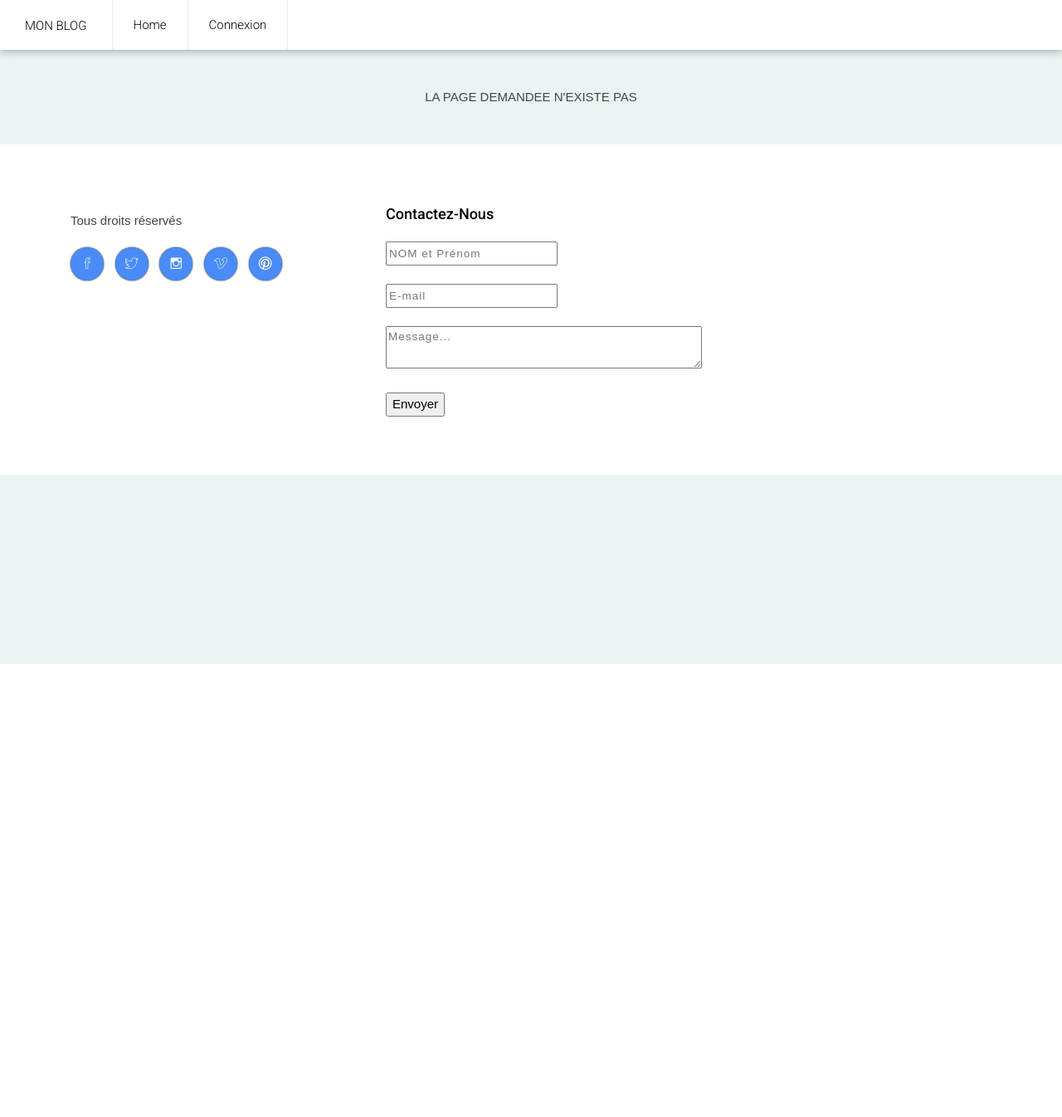
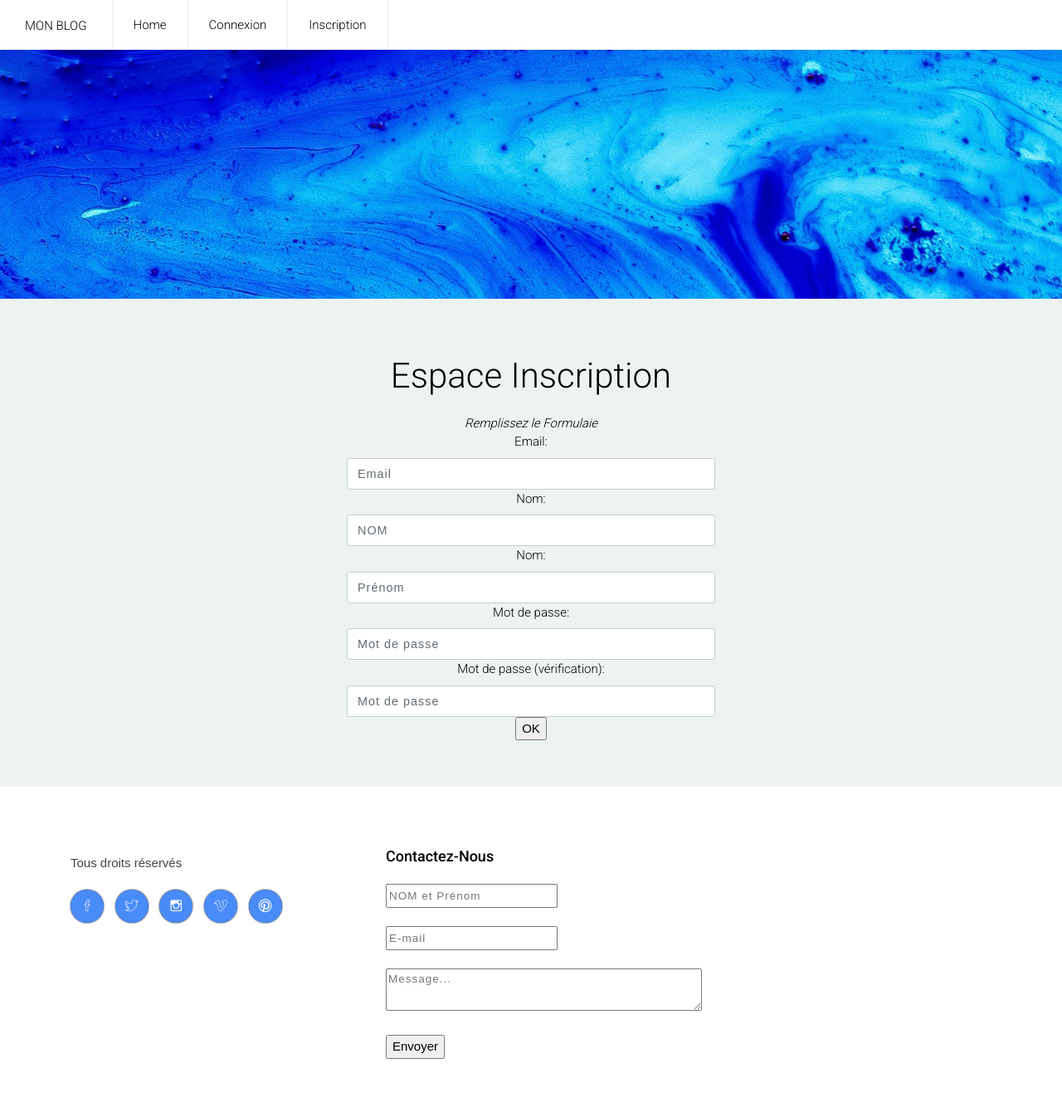
Before and after one commit to ElGam/blog_mvc, a PHP site: page /Inscription in a window 1280 px wide. Shown: the whole page at 83% size. Before the commit the page ends 800 px from the top, so only its background shows below. Run offline with PHP 8.4, Linux system fonts and the light colour scheme; some web fonts are replaced.

Commit message:
Ajout espace inscription

```diff
--- /dev/null
+++ b/controllers/ControllerInscription.php
@@ -0,0 +1,91 @@
+<?php
+require_once 'views/View.php';
+/**
+     *
+     */
+class ControllerInscription
+{
+    private $_inscriptionManager;
+    private $_view;
+    private $_nom;
+    private $_prenom;
+    private $_email;
+    private $_password;
+
+    public function __construct()
+    {
+        if (isset($url) && count($url) > 1) {
+            throw new \Exception("Page introuvable", 1);
+
+        }
+        else {
+
+
+            //FORMULAIRE DE CONTACT
+            if(isset($_POST['form_button']))
+            {
+                //VERIFICATION DU CHAMP EMAIL
+                if(isset($_POST['email']) && filter_var($_POST['email'], FILTER_VALIDATE_EMAIL))
+                {
+                    $this->_email = htmlspecialchars($_POST['email']);
+
+                    //VERIFICATION DU CHAMP NOM
+                    if(isset($_POST['nom']) && strlen($_POST['nom']) > 2)
+                    {
+                        $this->_nom = htmlspecialchars($_POST['nom']);
+
+                        //VERIFICATION DU CHAMP PRENOM
+                        if(isset($_POST['prenom']) && strlen($_POST['prenom']) > 2)
+                        {
+                            $this->_prenom = $_POST['prenom'];
+
+                            //VERIFICATION DU CHAMP: MOT DE PASSE
+                            if(isset($_POST['password']) && strlen($_POST['password']) > 6 && $_POST['password'] == $_POST['password_verif'])
+                            {
+                                $this->_password = htmlspecialchars($_POST['password']);
+
+                                //INSCRIPTION EN BASE DE DONNEES
+                                $this->_inscriptionManager = new InscriptionManager;
+                                $this->_inscriptionManager->inscription($this->_email, $this->_nom, $this->_prenom, $this->_password);
+                                $return_msg = "Votre inscription a été validée !";
+                                $form = 0;
+                            }
+                            else
+                            {
+                                $return_msg = "Le champ mot de passe n'est pas renseigné/valide !";
+                                $form = 1;
+                            }
+                        }
+                        else
+                        {
+                            $return_msg = "Le champ Prénom n'est pas renseigné/valide !";
+                            $form = 1;
+                        }
+                    }
+                    else
+                    {
+                        $return_msg ="Le champ Nom n'est pas renseigné/valide !";
+                        $form = 1;
+                    }
+                }
+                else
+                {
+                    $return_msg = "Le champ email n'est pas renseigné/valide !";
+                    $form = 1;
+                }
+            }
+            else
+            {
+                $return_msg ="<i>Remplissez le Formulaie</i>";
+                $form = 1;
+
+            }
+            //GENERATION DE LA VUE
+            $this->_view = new View('Inscription');
+            $this->_view->generate(array('return_msg' => $return_msg, 'form' => $form));
+
+        }
+    }
+}
+
+?>
--- a/views/template.php
+++ b/views/template.php
@@ -46,6 +46,7 @@
                 {
                 ?>
                 <li><a href="Connexion">Connexion</a></li>
+                <li><a href="Inscription">Inscription</a></li>
                 <?php
                 }
                 ?>
--- a/views/viewAccueil.php
+++ b/views/viewAccueil.php
@@ -1,6 +1,6 @@
 	<div class="slider" style="color:white"><br>
         <center>
-            <img id="imgProfile" src="about.jpg" style="width:15%; border-radius: 8px;"><br>
+            <img id="imgProfile" src="about.jpg" style="width:13%; border-radius: 8px;"><br>
             <i><?= $accueilInfos[0]->title(); ?>, <?= $accueilInfos[0]->nom_prenom(); ?></i><br>
             <h6><a href="CV_Delos.pdf">Mon CV Téléchargeable</a></h6>
         </center>
--- /dev/null
+++ b/views/viewInscription.php
@@ -0,0 +1,44 @@
+<div class="slider"></div><!-- slider -->
+
+<section class="blog-area section">
+    <div class="container">
+        <center>
+            <h2>Espace Inscription</h2>
+            <div class="form-group">
+                <form method="post" action="Inscription">
+                    <?php
+
+                    //AFFICHAGE DU MESSAGE
+                    echo "<br>".$return_msg. "<br>";
+
+                    //AFFICHAGE DU FORMULAIRE SI L'INSCRIPTION N'A PAS ETE ENCORE EFFECTUEE
+                    if($form != "0")
+                    {
+                    ?>
+
+                    <label for="email">Email:</label>
+                    <input type="email" class="form-control" placeholder="Email" name="email" style="width:40%">
+
+                    <label for="email">Nom:</label>
+                    <input type="text" class="form-control" placeholder="NOM" name="nom" style="width:40%">
+
+                    <label for="email">Nom:</label>
+                    <input type="text" class="form-control" placeholder="Prénom" name="prenom" style="width:40%">
+
+                    <label for="password">Mot de passe:</label>
+                    <input type="password" class="form-control" placeholder="Mot de passe" name="password" style="width:40%">
+
+                    <label for="password">Mot de passe (vérification):</label>
+                    <input type="password" class="form-control" placeholder="Mot de passe" name="password_verif" style="width:40%">
+
+                    <input type="submit" name="form_button" value="OK">
+                </form>
+                <?php
+                    }
+                ?>
+
+                </center>
+            <!-- <a class="load-more-btn" href="#"><b>LOAD MORE</b></a> -->
+
+            </div><!-- container -->
+        </section><!-- section -->
```
Also changed, not shown: models/Inscription.php (added, +99 -0 lines), models/InscriptionManager.php (added, +12 -0 lines), models/Model.php (+14 -1 lines).
